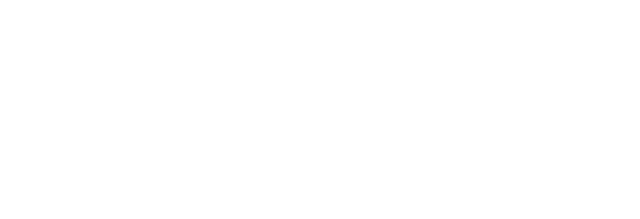
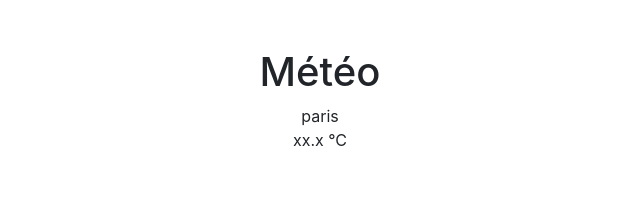
Before and after one commit to CodBen/meteolocation, a plain HTML site: page index.html in a window 1280 px wide. Shown: the whole page, without its empty margins (320-960 px from the left). Drawn offline with nearby package versions, Linux system fonts and the light colour scheme.

Commit message:
base html

```diff
--- a/index.html
+++ b/index.html
@@ -1 +1,79 @@
 <!-- Test git -->
+
+<!-- Test git OK -->
+
+<!DOCTYPE html>
+<html lang="en">
+<head>
+    <meta charset="UTF-8">
+    <meta http-equiv="X-UA-Compatible" content="IE=edge">
+    <meta name="viewport" content="width=device-width, initial-scale=1.0">
+    <script src="jquery-3.5.1.min.js"></script>
+    <script src="https://stackpath.bootstrapcdn.com/bootstrap/4.5.2/js/bootstrap.min.js"></script>
+    <script src="https://stackpath.bootstrapcdn.com/bootstrap/4.5.2/js/bootstrap.bundle.min.js"></script>
+    <link rel="stylesheet" href="https://stackpath.bootstrapcdn.com/bootstrap/4.5.2/css/bootstrap.min.css">
+    <link rel="stylesheet" href="style.css">
+
+    <title>Document</title>
+</head>
+<body>
+    <div class="container">
+
+        <div class="row justify-content-center">
+
+          <div class="col-md-8">
+            <!--
+                |
+                |   Titre
+                |
+                v
+             -->
+            <h1 class="text-center mt-5">Météo</h1>
+
+            <!--
+                |
+                |   Ville
+                |
+                v
+             -->
+            <div class="text-center">
+              <span id="ville">paris</span>
+
+              <div id="temperature">
+                <span id="temperature_label">
+                  xx.x
+                </span> °C
+              </div>
+            </div>
+          </div>
+
+        </div>
+
+        <div class="row justify-content-center">
+          <div class="col-md-8 text-center">
+            <!--
+                |
+                |   Boutton changer de ville
+                |
+                v
+             -->
+            <div id="changer" class="mt-2 text-center p-3 text-white font-weight-bold text-uppercase d-inline-block">
+              Changer de ville
+            </div>
+          </div>
+
+        </div>
+
+      </div>
+</body>
+</html>
+            <!--
+                |
+                |   JS
+                |
+                v
+             -->
+
+
+</div>
+<script src="javascript.js"></script>
```
